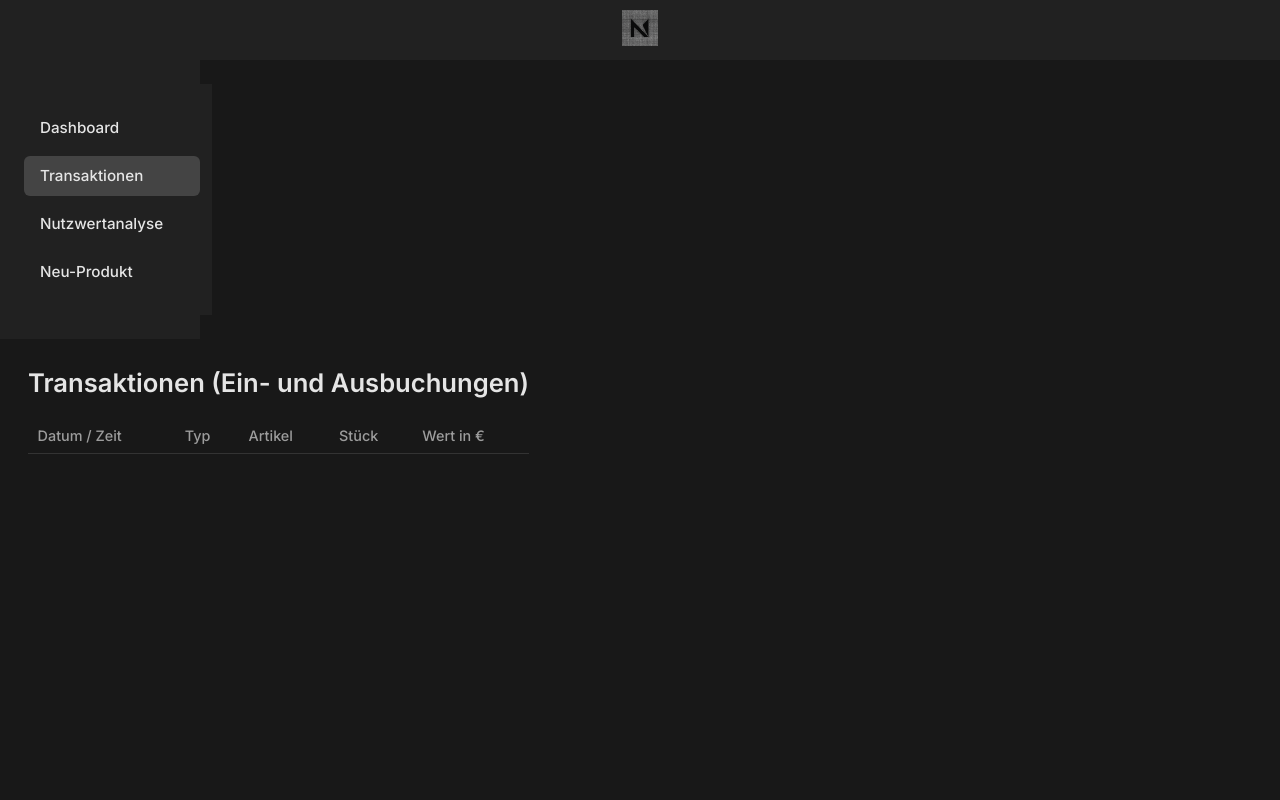
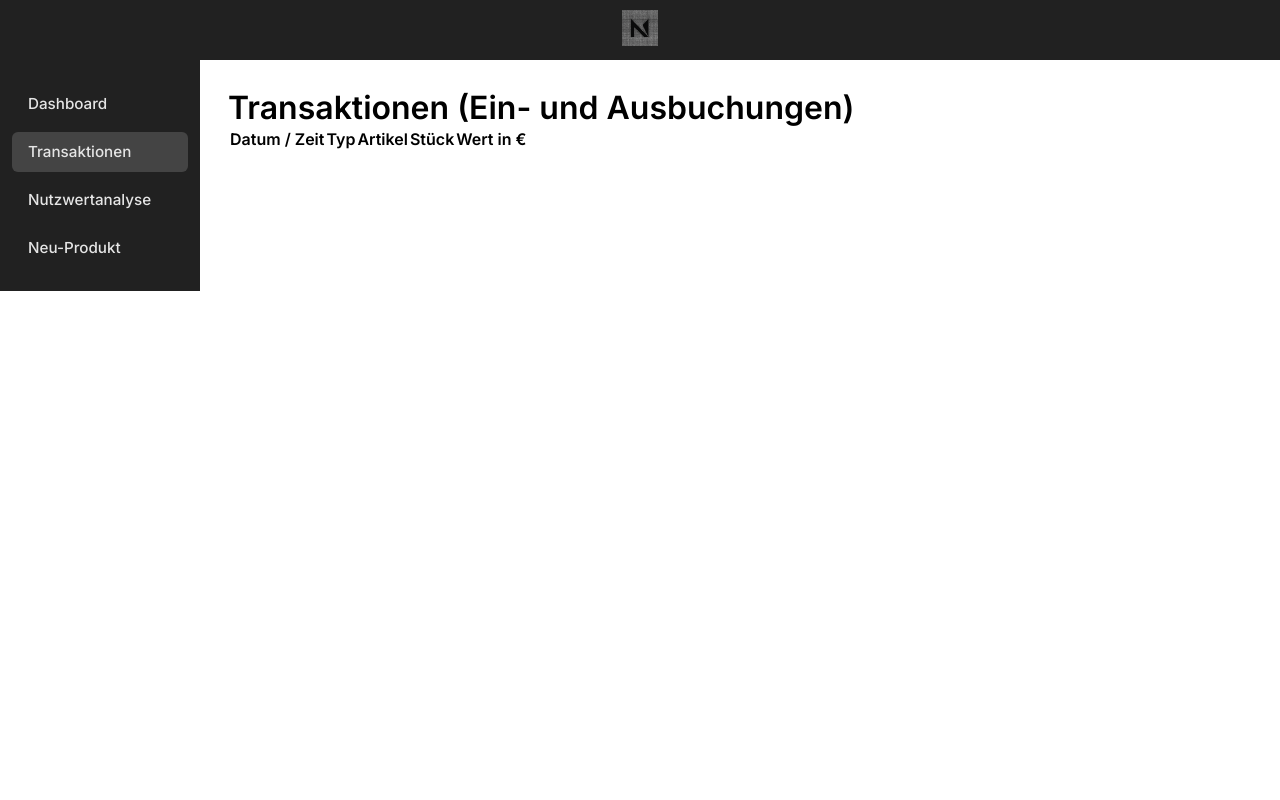
Before and after one commit to Nareiki/Nventory, a PHP site: page /transactions.php in a window 1280 px wide. Run offline with PHP 8.4, Linux system fonts and the light colour scheme; data that the repository does not hold is empty.

Commit message:
Sidebar ausgelagert und layout fixed

```diff
--- /dev/null
+++ b/CSS/layout.css
@@ -0,0 +1,41 @@
+:root{
+    --bg-0:#181818;
+    --bg-1:#212121;
+    --txt: #e5e5e5;
+    --accent:#9c9c9c;
+}
+
+*{box-sizing:border-box;font-family:"Inter",sans-serif;margin:0;padding:0}
+
+/* fixe Topbar mit Logo (zentriert) */
+.topbar{
+    position:fixed;top:0;left:0;right:0;
+    height:60px;background:var(--bg-1);
+    display:flex;align-items:center;justify-content:center;
+    z-index:100;
+}
+.topbar img{height:36px}
+
+/* Wrapper sorgt dafür, dass Sidebar + Content nebeneinander stehen
+   und unter der Topbar starten */
+.wrapper{
+    display:flex;
+    width:100%;
+    padding-top:60px;            /* Höhe der Topbar */
+}
+
+/* Sidebar (wird per include eingebunden) */
+.sidebar{
+    width:200px;background:var(--bg-1);
+    display:flex;flex-direction:column;
+    padding:1.5rem .75rem;gap:.5rem;
+}
+.nav-item{
+    display:block;padding:.65rem 1rem;border-radius:6px;
+    font-size:.95rem;font-weight:500;color:var(--txt);text-decoration:none
+}
+.nav-item:hover{background:#333}
+.active{background:#444}
+
+/* Haupt-Content nimmt den Rest der Breite */
+.content{flex:1;padding:1.75rem;overflow:auto}
--- a/CSS/transactions.css
+++ b/CSS/transactions.css
@@ -12,102 +12,3 @@
   margin:0;
   padding:0;
 }
-
-/* Layout*/
-body{
-  background:var(--bg-0);
-  color:var(--txt);
-  display:flex;
-  height:100vh;
-}
-
-.sidebar{
-  width:200px;
-  background:var(--bg-1);
-  display:flex;
-  flex-direction:column;
-  padding:1.5rem .75rem;
-  gap:.5rem;
-}
-
-.nav-item{
-  display:block;
-  padding:.65rem 1rem;
-  border-radius:6px;
-  font-size:.95rem;
-  font-weight:500;
-  white-space:nowrap;
-  color:var(--txt);
-  text-decoration:none;
-}
-
-.nav-item:hover{background:#333;}
-.active{background:#444;}
-
-/* Hauptbereich */
-.content{
-  flex:1;
-  padding:1.75rem;
-  overflow:auto;
-}
-
-h1{
-  font-size:1.6rem;
-  font-weight:600;
-  margin-bottom:1.25rem;
-}
-
-table{
-  width:100%;
-  border-collapse:collapse;
-  font-size:.9rem;
-}
-
-th,td{
-  padding:.55rem .6rem;
-  border-bottom:1px solid #333;
-  text-align:left;
-}
-
-th{
-  color:var(--accent);
-  font-weight:500;
-}
-
-.in {color:#6dd06c;}   /* Einbuchungen grün */
-.out{color:#d06d6d;}   /* Ausbuchungen rot */
-
-/* Scrollbar  */
-::-webkit-scrollbar{
-  width:.5rem;
-  height:.5rem;
-}
-::-webkit-scrollbar-thumb{
-  background:#444;
-  border-radius:4px;
-}
-
-
-/* Topbar mit Logo */
-.topbar {
-  position: fixed;
-  top: 0;
-  left: 0;
-  right: 0;
-  height: 60px;
-  background: var(--bg-1);
-  display: flex;
-  align-items: center;
-  justify-content: center;
-  padding: 0 1rem;
-  z-index: 100;
-}
-
-.topbar img {
-  height: 36px;
-}
-
-/* Schiebt Wrapper-Inhalt unter die Topbar */
-.wrapper {
-  padding-top: 60px;
-}
--- a/addProduct.php
+++ b/addProduct.php
@@ -160,7 +160,7 @@ if ($_SERVER["REQUEST_METHOD"] == "POST") {
             </div>
         </div>
     </div>
-    <script src="JAVASCRIPT/authentificationCheck.js"></script>
+    <!-- <script src="JAVASCRIPT/authentificationCheck.js"></script> -->
     </body>
     </html>
 
--- a/analysis.php
+++ b/analysis.php
@@ -33,7 +33,7 @@ usort($rows, fn($a,$b) => ($a['days']??PHP_INT_MAX) <=> ($b['days']??PHP_INT_MAX
   <link
     href="https://fonts.googleapis.com/css2?family=Inter:wght@300;400;500;600&display=swap"
     rel="stylesheet">
-
+    <link rel="stylesheet" href="CSS/layout.css">
     <link rel="stylesheet" href="CSS/analysis.css">
 </head>
 
@@ -45,7 +45,6 @@ usort($rows, fn($a,$b) => ($a['days']??PHP_INT_MAX) <=> ($b['days']??PHP_INT_MAX
 </header>
 
 <div class="wrapper">
-  <nav class="sidebar">
     <?php
       $current = 'analysis'; // Aktuelle Seite
       include 'includes/sidebar.php';
@@ -70,6 +69,6 @@ usort($rows, fn($a,$b) => ($a['days']??PHP_INT_MAX) <=> ($b['days']??PHP_INT_MAX
       </tbody>
     </table>
   </main>
-  <script src="JAVASCRIPT/authentificationCheck.js"></script>
+  <!-- <script src="JAVASCRIPT/authentificationCheck.js"></script> -->
 </body>
 </html>
--- a/newProduct.php
+++ b/newProduct.php
@@ -23,7 +23,7 @@
     </div>
 </div>
 </div>
-<script src="JAVASCRIPT/authentificationCheck.js"></script>
+<!-- <script src="JAVASCRIPT/authentificationCheck.js"></script> -->
 <script
         src="https://unpkg.com/html5-qrcode">
 </script>
--- a/personalDashboard.php
+++ b/personalDashboard.php
@@ -39,8 +39,8 @@ $labels=$values=[];for($i=6;$i>=0;$i--){$d=date('Y-m-d',strtotime("-$i day"));$l
   <title>Nventory · Dashboard</title>
   <link href="https://fonts.googleapis.com/css2?family=Inter:wght@300;400;600&display=swap" rel="stylesheet">
   <script src="https://cdn.jsdelivr.net/npm/chart.js"></script>
+  <link rel="stylesheet" href="CSS/layout.css">
   <link rel="stylesheet" href="CSS/dashboard.css">
-  <!-- Styles in CSS/personalDashboard.css -->
 </head>
 <body>
 <!-- Header mit Logo, führt zur Startseite -->
@@ -77,7 +77,8 @@ $labels=$values=[];for($i=6;$i>=0;$i--){$d=date('Y-m-d',strtotime("-$i day"));$l
     </section>
   </main>
 </div>
-<script src="JAVASCRIPT/authentificationCheck.js">
+<!-- <script src="JAVASCRIPT/authentificationCheck.js"> -->
+  <script>
   document.addEventListener('DOMContentLoaded',()=>{
     new Chart(document.getElementById('salesChart'),{
       type:'bar',
--- a/transactions.php
+++ b/transactions.php
@@ -24,7 +24,8 @@ $rows = $conn->query($sql)->fetch_all(MYSQLI_ASSOC);
   <meta charset="UTF-8">
   <title>Transaktionen · Nventory</title>
   <link href="https://fonts.googleapis.com/css2?family=Inter:wght@300;400;500;600&display=swap" rel="stylesheet">
-<link rel="stylesheet" href="CSS/transactions.css">
+  <link rel="stylesheet" href="CSS/layout.css">
+  <link rel="stylesheet" href="CSS/transactions.css">
 </head>
 <body>
 <header class="topbar">
@@ -33,12 +34,10 @@ $rows = $conn->query($sql)->fetch_all(MYSQLI_ASSOC);
   </a>
 </header>
 <div class="wrapper">
-  <nav class="sidebar">
     <?php
       $current = 'transactions'; // Aktuelle Seite
       include 'includes/sidebar.php';
     ?>
-  </nav>
   <main class="content">
     <h1>Transaktionen (Ein- und Ausbuchungen)</h1>
 
```
Also changed, not shown: CSS/analysis.css (+0 -76 lines).
